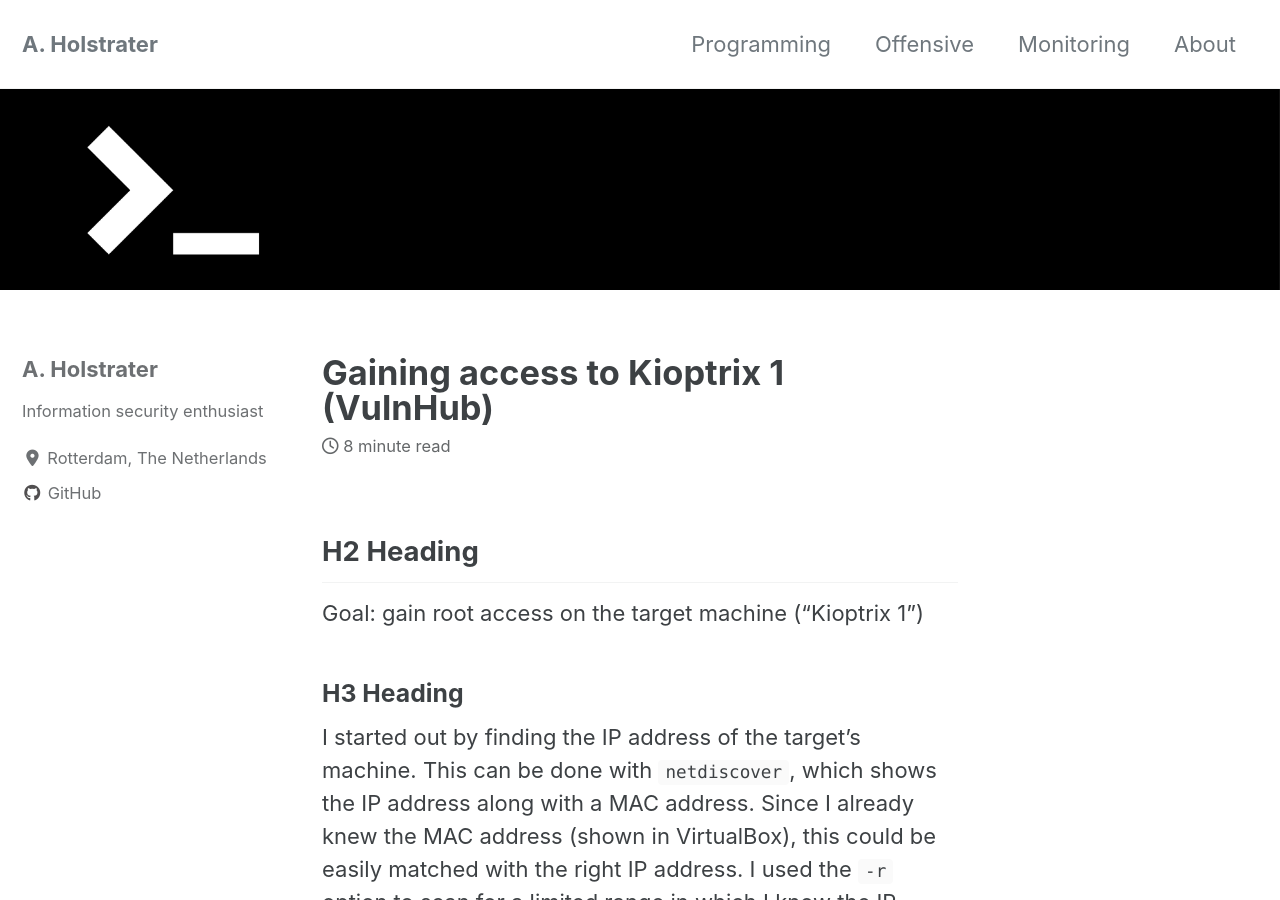
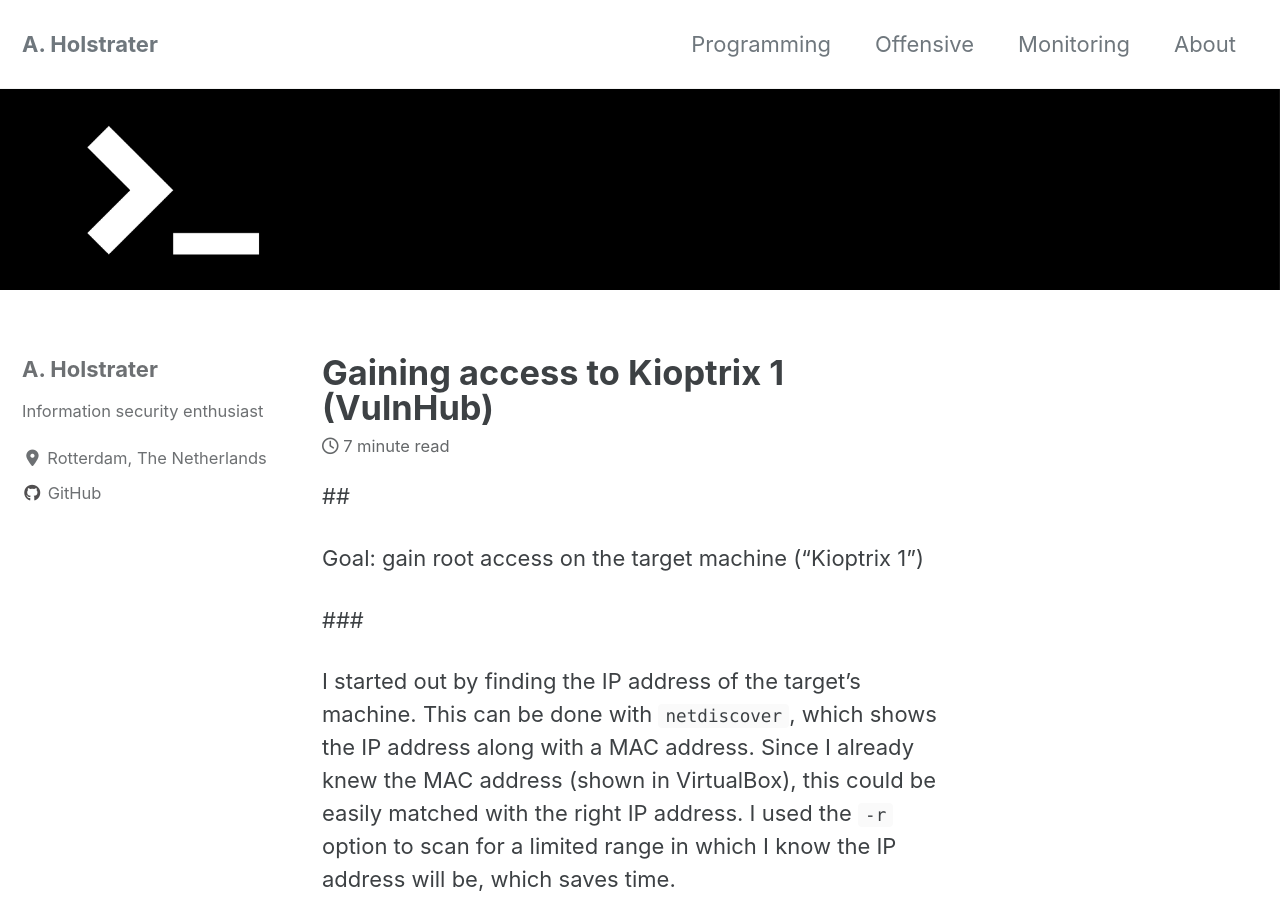
Before and after one commit to holstrater/holstrater.github.io, a Jekyll site: the page built from _posts/2020-04-27-kioptrix1.md, in a window 1280 px wide and 900 px high. Built offline with Jekyll 4.4.1, drawn with Linux system fonts in a browser that asks for light colours; cached includes are drawn as plain includes; nearby versions of some CDN libraries.

Commit message:
first post attempt

````diff
--- a/_posts/2020-04-27-kioptrix1.md
+++ b/_posts/2020-04-27-kioptrix1.md
@@ -7,13 +7,13 @@ header:
   excerpt: "Offensive security, VulnHub, Gaining access"
 ---
 
-## H2 Heading
+##
 
 Goal: gain root access on the target machine ("Kioptrix 1")
 
-### H3 Heading
+###
 
-I started out by finding the IP address of the target's machine. This can be done with `netdiscover`, which shows the IP address along with a MAC address. Since I already knew the MAC address (shown in VirtualBox), this could be easily matched with the right IP address. I used the `-r` option to scan for a limited range in which I know the IP address will be, which saves time.
+I started out by finding the IP address of the target's machine. This can be done with ``netdiscover``, which shows the IP address along with a MAC address. Since I already knew the MAC address (shown in VirtualBox), this could be easily matched with the right IP address. I used the `-r` option to scan for a limited range in which I know the IP address will be, which saves time.
 
 ```bash
 kali@kali:~$ sudo netdiscover -r 192.168.56.0/16
@@ -280,8 +280,10 @@ uid=0(root) gid=0(root) groups=99(nobody)
 whoami
 root
 ```
-## H2 Heading
+##
 
 Lessons learned
 
+###
+
 I gained full access of the machine through two separate entry points, the SMB service and the mod_ssl module running on the Apache web server. Both of these entries relied on outdated versions running on the target’s machine. This can be easily prevented by regularly performing updates.
````
